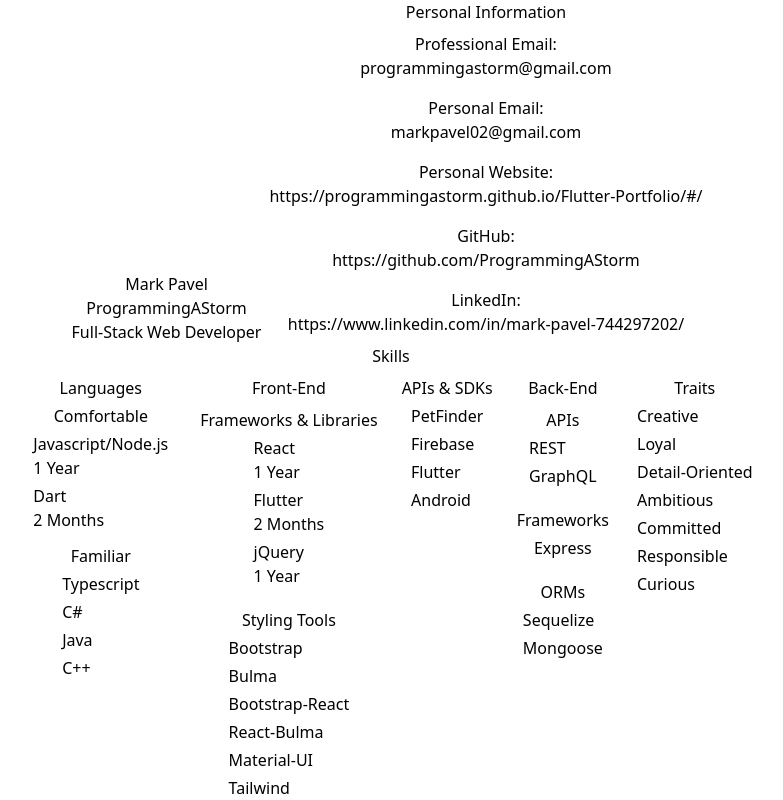
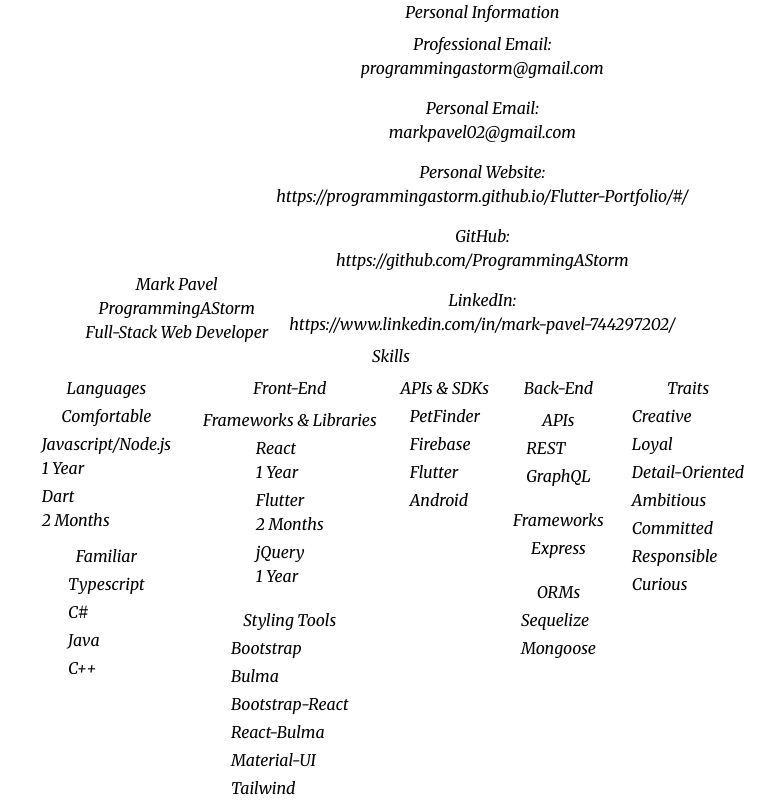
Before and after one commit to ProgrammingAStorm/Resume-Template, a React (Vite) app: page / in a window 1280 px wide. Shown: the top 800 px of the page, without its empty margins (249-1032 px from the left). Built offline with nearby package versions, Linux system fonts and the light colour scheme.

Commit message:
Added Font

```diff
--- a/index.html
+++ b/index.html
@@ -1,13 +1,19 @@
 <!DOCTYPE html>
 <html lang="en">
+
 <head>
   <meta charset="UTF-8" />
   <link rel="icon" type="image/svg+xml" href="/vite.svg" />
+  <link rel="preconnect" href="https://fonts.googleapis.com">
+  <link rel="preconnect" href="https://fonts.gstatic.com" crossorigin>
+  <link href="https://fonts.googleapis.com/css2?family=Merriweather:ital@1&display=swap" rel="stylesheet">
   <meta name="viewport" content="width=device-width, initial-scale=1.0" />
   <title>Vite + React + TS</title>
 </head>
+
 <body>
   <div id="root"></div>
   <script type="module" src="/src/main.tsx"></script>
 </body>
+
 </html>
--- a/src/index.css
+++ b/src/index.css
@@ -1,3 +1,11 @@
 @tailwind base;
 @tailwind components;
 @tailwind utilities;
+
+:root {
+    font-family: 'Merriweather', serif;
+}
+
+html {
+    font-family: 'Merriweather', serif;
+}
```
Lines whose indentation alone changed are shown as unchanged.
